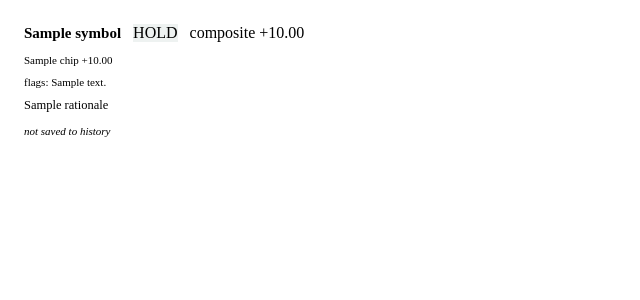
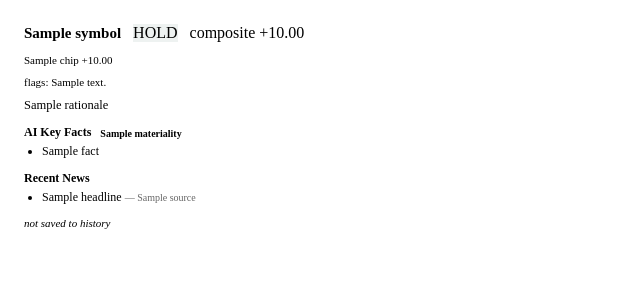
Before and after one commit to Achuth07/AlgoFoundry, a FastAPI app: template app/templates/_longterm_analysis.html in a window 1280 px wide. Shown: the top 300 px of the page, without its empty margins (0-640 px from the left). Run offline with FastAPI, Linux system fonts and the light colour scheme; the template is opened without the code that fills it: most values are stand-ins (such as "Sample title", 1, 10 or a date in 2020).

Commit message:
feat: expose AI metadata and news headlines to the long-term analysis UI template

```diff
--- a/app/main.py
+++ b/app/main.py
@@ -442,6 +442,11 @@ def longterm_analyze(
             status = "ok" if score is not None else "no_data"
         leg_chips.append({"name": name, "status": status, "score": score})
 
+    # Prepare news headlines for the UI (top 10, newest first).
+    raw_headlines = verdict.get("_headlines") or []
+    top_headlines = raw_headlines[:10]
+    ai_meta = verdict.get("_ai_meta")
+
     return templates.TemplateResponse(
         request, "_longterm_analysis.html",
         {
@@ -449,6 +454,8 @@ def longterm_analyze(
             "verdict": verdict,
             "leg_chips": leg_chips,
             "saved": do_save,
+            "headlines": top_headlines,
+            "ai_meta": ai_meta,
         },
     )
 
--- a/app/templates/_longterm_analysis.html
+++ b/app/templates/_longterm_analysis.html
@@ -40,6 +40,44 @@
   <div class="mut" style="max-width:520px;margin-top:10px;font-size:12.5px">{{ verdict.rationale }}</div>
   {% endif %}
 
+  {# ---- AI key facts + review reason ---- #}
+  {% if ai_meta and ai_meta.key_facts %}
+  <div style="margin-top:12px">
+    <div style="font-size:12px;font-weight:600;color:var(--fg);margin-bottom:4px">
+      AI Key Facts
+      {% if ai_meta.materiality %}
+        <span class="badge off" style="font-size:10px;margin-left:6px;vertical-align:middle">{{ ai_meta.materiality }}</span>
+      {% endif %}
+    </div>
+    <ul style="margin:0;padding-left:18px;font-size:12px;color:var(--muted);list-style:disc">
+      {% for fact in ai_meta.key_facts %}
+        <li style="margin-bottom:2px">{{ fact }}</li>
+      {% endfor %}
+    </ul>
+    {% if ai_meta.override_candidate and ai_meta.override_reason %}
+    <div style="margin-top:6px;font-size:11px;padding:4px 8px;border-radius:6px;background:rgba(220,120,60,.10);color:#c46030">
+      ⚠ Review reason: {{ ai_meta.override_reason }}
+    </div>
+    {% endif %}
+  </div>
+  {% endif %}
+
+  {# ---- Recent headlines ---- #}
+  {% if headlines %}
+  <div style="margin-top:12px">
+    <div style="font-size:12px;font-weight:600;color:var(--fg);margin-bottom:4px">Recent News</div>
+    <ul style="margin:0;padding-left:18px;font-size:12px;color:var(--muted);list-style:disc">
+      {% for h in headlines %}
+        <li style="margin-bottom:3px">
+          {% if h.url %}<a href="{{ h.url }}" target="_blank" rel="noopener" style="color:var(--accent);text-decoration:none">{{ h.headline or '(untitled)' }}</a>
+          {% else %}{{ h.headline or '(untitled)' }}{% endif %}
+          {% if h.source %}<span style="font-size:10px;opacity:.6"> — {{ h.source }}</span>{% endif %}
+        </li>
+      {% endfor %}
+    </ul>
+  </div>
+  {% endif %}
+
   <div class="mut" style="font-size:11px;margin-top:12px;font-style:italic">
     {% if saved %}saved (adhoc){% else %}not saved to history{% endif %}
   </div>
```
Also changed, not shown: app/longterm/scheduler.py (+12 -0 lines).
